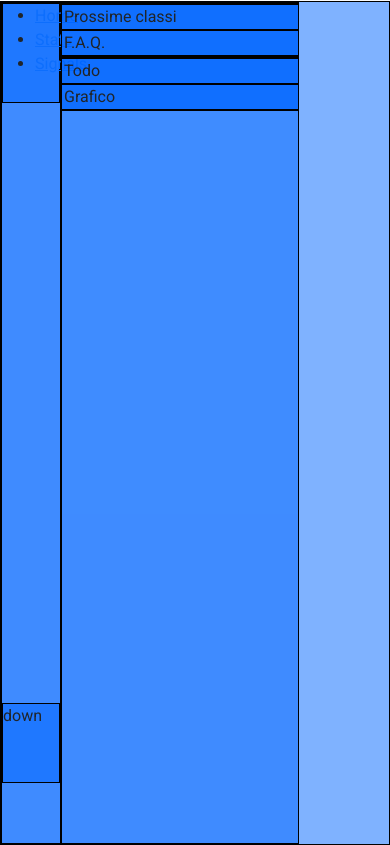
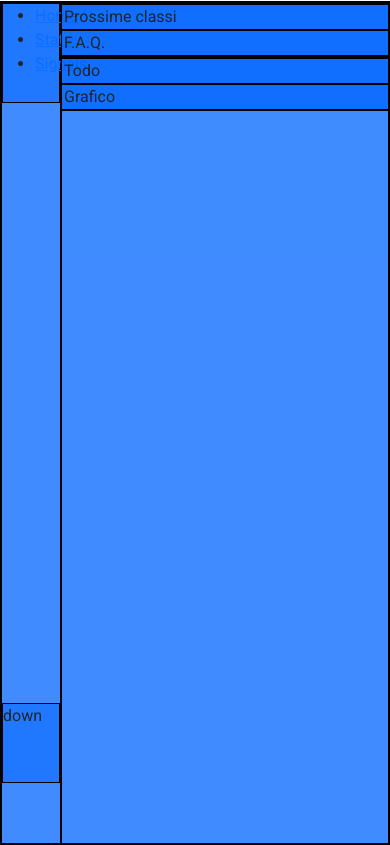
Before and after one commit to AnotherDebug/html-css-bootstrap-dashboard, a plain HTML site: page index.html in a window 390 px wide. Shown: the part 59-904 px from the top of the page. Drawn offline with nearby package versions, Linux system fonts and the light colour scheme.

Commit message:
[UPDATE]: main content style

```diff
--- a/assets/css/style.css
+++ b/assets/css/style.css
@@ -24,6 +24,7 @@ body {
 .fixed-top {
     height: 60px;
 }
+
 .fixed-top .container-fluid .mobile-logo {
     height: 45px;
     display: none;
@@ -37,7 +38,7 @@ body {
     height: 100%;
 }
 
-.navbar .collapse>form .form-control{
+.navbar .collapse>form .form-control {
     padding-left: 30px;
 }
 
@@ -114,6 +115,13 @@ margin-bottom: 60px;
         width: 60px;
     }
 
+
+
+
+    .content {
+        width: calc(100% - 60px);
+    }
+
 }
 
 
```
Lines whose indentation alone changed are shown as unchanged.
